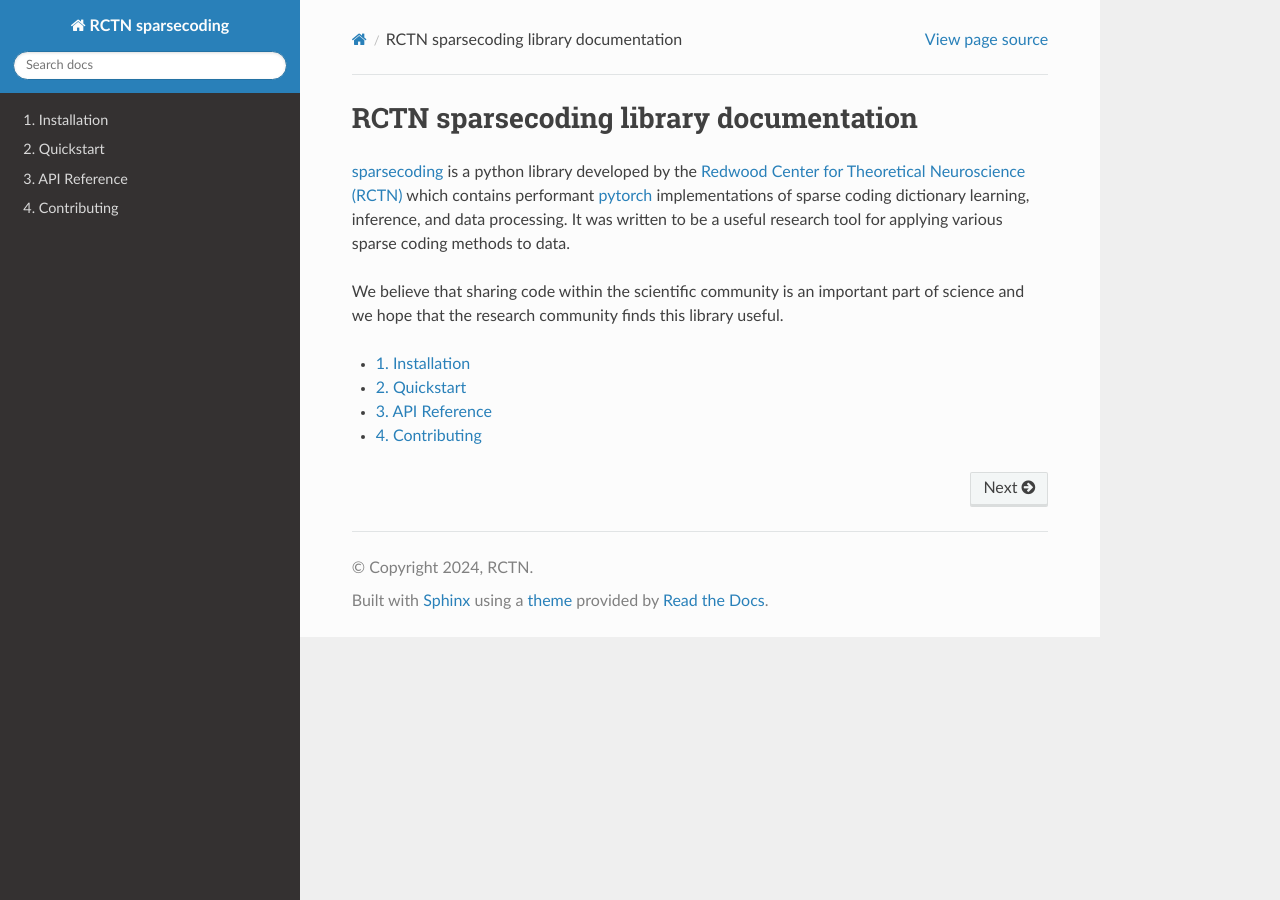
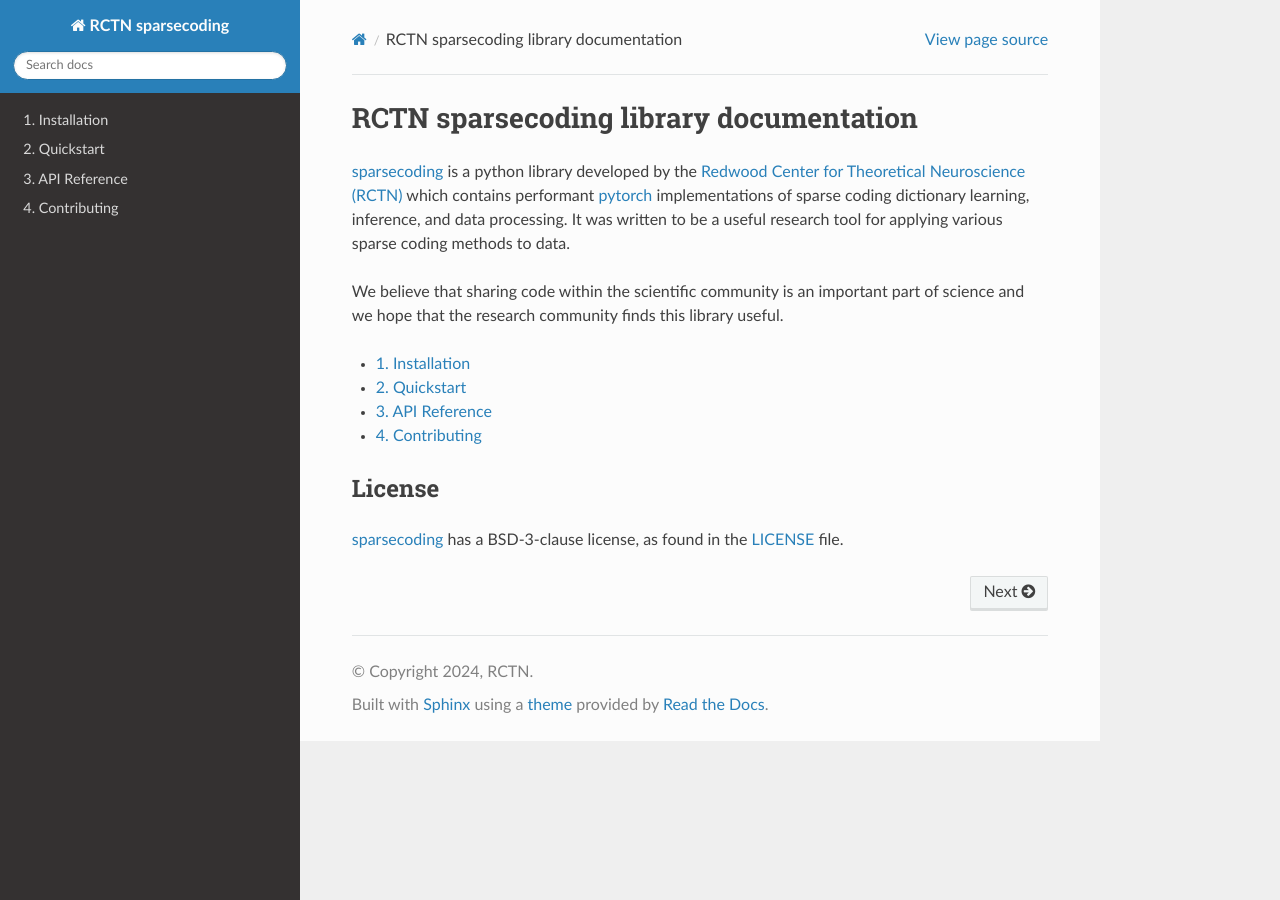
Before and after one commit to rctn/sparsecoding, a Sphinx documentation site: the page built from docs/index.rst, in a window 1280 px wide. Built offline with Sphinx 7.4.7 and the Read the Docs theme 3.1.0, drawn with Linux system fonts in a browser that asks for light colours.

Commit message:
add license info

```diff
--- a/docs/index.rst
+++ b/docs/index.rst
@@ -27,3 +27,9 @@ useful.
    quickstart
    api
    contributing
+
+
+License
+-------
+
+`sparsecoding`_ has a BSD-3-clause license, as found in the `LICENSE <https://github.com/rctn/sparsecoding/blob/main/LICENSE>`_ file.
```
